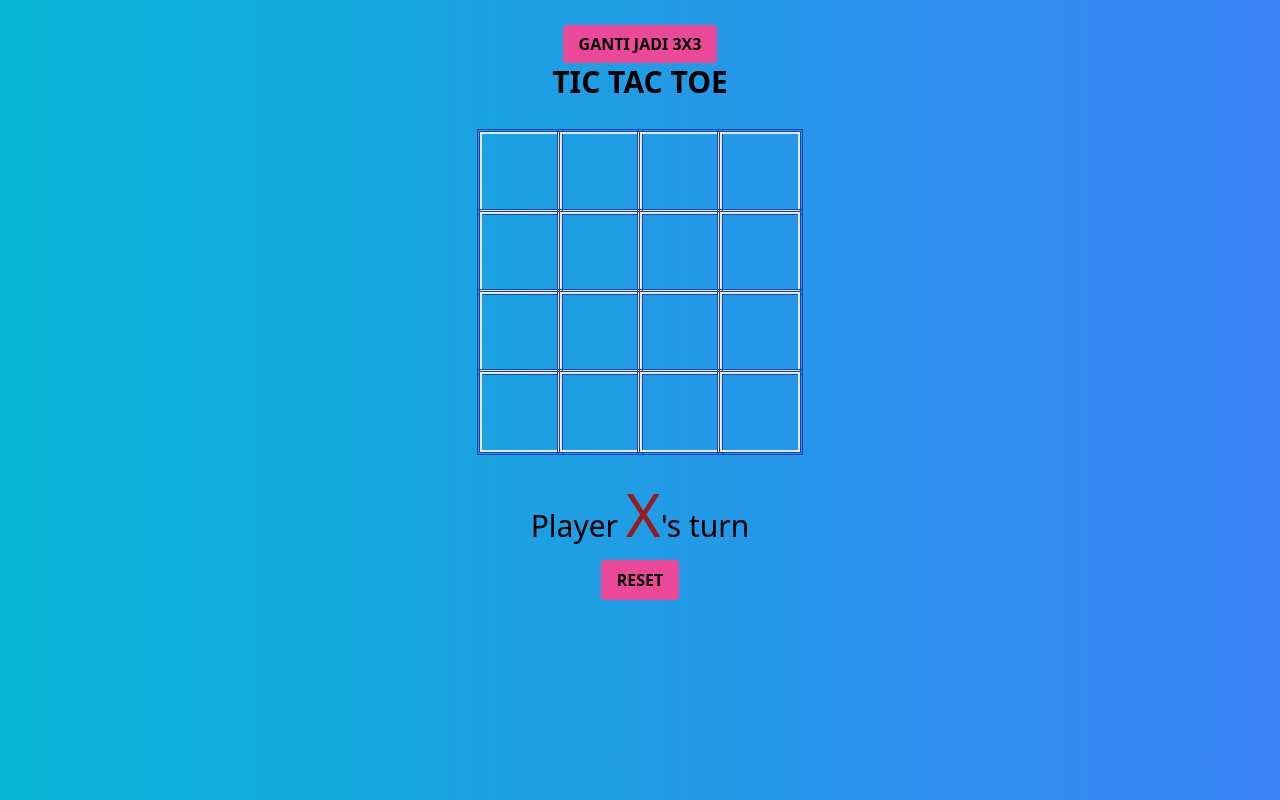
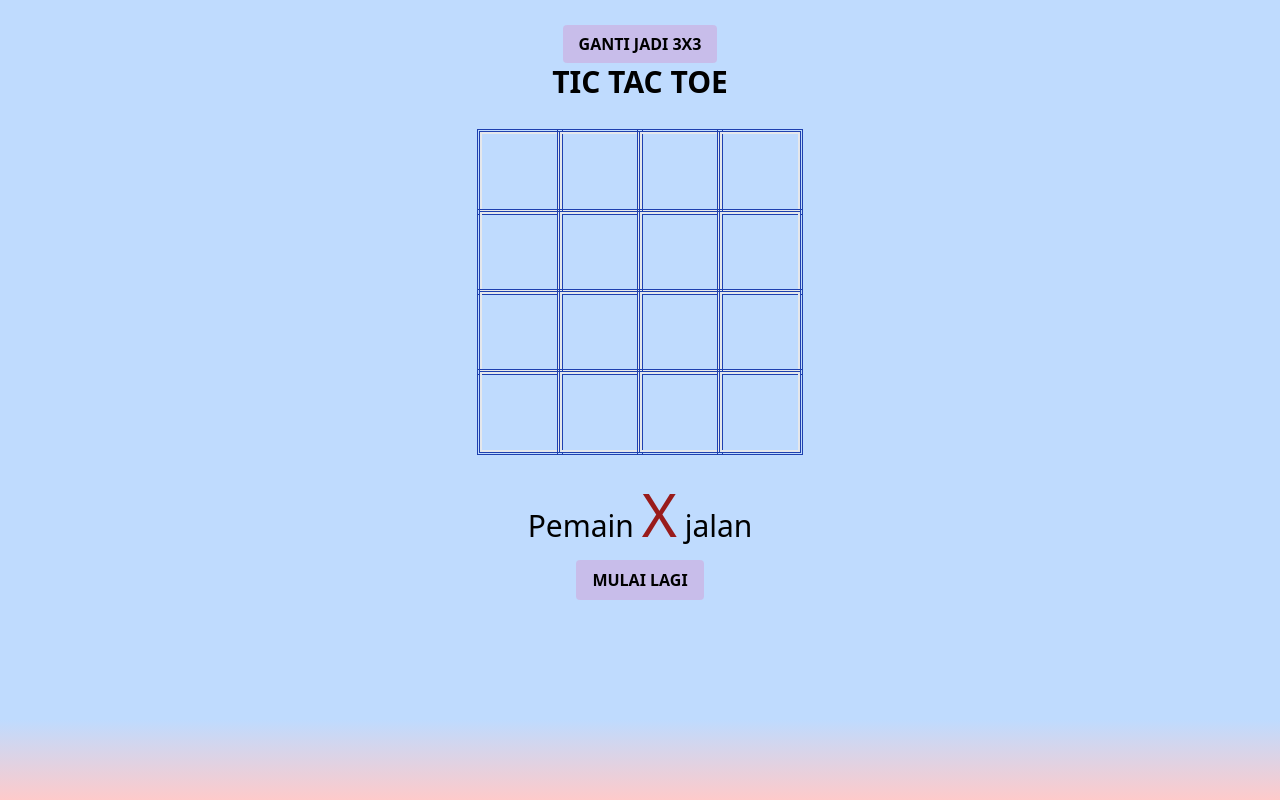
Before and after one commit to knispel987/Tic-Tac-Toe, a Vue app: page /game4x4 in a window 1280 px wide. Built offline with nearby package versions, Linux system fonts and the light colour scheme.

Commit message:
udah Bahasa Indonesia

```diff
--- a/src/App.vue
+++ b/src/App.vue
@@ -3,7 +3,9 @@ import { RouterLink, RouterView } from "vue-router";
 </script>
 
 <template>
-  <div class="pt-8 text-center h-screen bg-gradient-to-r from-cyan-500 to-blue-500">
+  <div
+    class="pt-8 text-center h-screen bg-[image:linear-gradient(to_bottom,theme(colors.blue.200)_90%,theme(colors.red.200))]"
+  >
     <RouterView />
   </div>
 </template>
--- a/src/components/Game3x3.vue
+++ b/src/components/Game3x3.vue
@@ -58,7 +58,7 @@ const ResetGame = () => {
   <section>
     <div class="mb-2">
       <RouterLink
-        class="px-4 py-2 bg-pink-500 rounded uppercase font-bold hover:bg-pink-600 duration-300"
+        class="px-4 py-2 bg-pink-500/20 rounded uppercase font-bold hover:bg-pink-600 duration-300"
         to="/game4x4"
         >Ganti Jadi 4x4
       </RouterLink>
@@ -71,7 +71,7 @@ const ResetGame = () => {
           v-for="(cell, y) in row"
           :key="y"
           @click="MakeMove(x, y)"
-          :class="`border-2 outline-double w-24 h-24 hover:bg-indigo-500 flex items-center justify-center text-5xl cursor-pointer ${
+          :class="`border-2 outline-double w-24 h-24 hover:bg-indigo-500/20 flex items-center justify-center text-5xl cursor-pointer ${
             cell === 'X' ? 'text-red-800' : 'text-indigo-800'
           }`"
         >
@@ -82,11 +82,12 @@ const ResetGame = () => {
 
     <div class="text-center">
       <p class="text-3xl mb-4" v-if="!winner">
-        Player
+        Pemain
         <span
           :class="`text-6xl ${player === 'X' ? 'text-red-800' : 'text-indigo-800'}`"
           >{{ player }}</span
-        >'s turn
+        >
+        jalan
       </p>
 
       <p
@@ -94,18 +95,16 @@ const ResetGame = () => {
         class="text-6xl mb-4"
         :class="{ 'text-red-800': winner === 'X', 'text-indigo-800': winner === 'O' }"
       >
-        '{{ winner }}' Wins!
+        '{{ winner }}' <span class="text-gray-800 text-3xl">Menang!</span>
       </p>
 
       <button
         @click="ResetGame"
-        class="px-4 py-2 bg-pink-500 rounded uppercase font-bold hover:bg-pink-600 duration-300"
+        class="px-4 py-2 bg-pink-500/20 rounded uppercase font-bold hover:bg-pink-600 duration-300"
       >
-        Reset
+        Mulai lagi
       </button>
     </div>
-    <div v-if="winner">
-      <Watermark />
-    </div>
+    <Watermark v-if="winner" />
   </section>
 </template>
--- a/src/components/Game4x4.vue
+++ b/src/components/Game4x4.vue
@@ -67,7 +67,7 @@ const ResetGame = () => {
   <section>
     <div class="mb-2">
       <RouterLink
-        class="px-4 py-2 bg-pink-500 rounded uppercase font-bold hover:bg-pink-600 duration-300"
+        class="px-4 py-2 bg-pink-500/20 rounded uppercase font-bold hover:bg-pink-600 duration-300"
         to="/"
         >Ganti Jadi 3x3
       </RouterLink>
@@ -80,7 +80,7 @@ const ResetGame = () => {
           v-for="(cell, y) in row"
           :key="y"
           @click="MakeMove(x, y)"
-          :class="`border-2 outline-double w-20 h-20 hover:bg-indigo-500 flex items-center justify-center text-4xl cursor-pointer ${
+          :class="`border-2 outline-double w-20 h-20 hover:bg-indigo-500/20 flex items-center justify-center text-4xl cursor-pointer ${
             cell === 'X' ? 'text-red-800' : 'text-blue-800'
           }`"
         >
@@ -91,11 +91,11 @@ const ResetGame = () => {
   </section>
   <div class="text-center">
     <p class="text-3xl mb-4" v-if="!winner">
-      Player
+      Pemain
       <span :class="`text-6xl ${player === 'X' ? 'text-red-800' : 'text-indigo-800'}`">{{
         player
-      }}</span
-      >'s turn
+      }}</span>
+      jalan
     </p>
 
     <p
@@ -103,14 +103,14 @@ const ResetGame = () => {
       class="text-6xl mb-4"
       :class="{ 'text-red-800': winner === 'X', 'text-indigo-800': winner === 'O' }"
     >
-      '{{ winner }}' <span class="text-gray-800 text-3xl">Wins!</span>
+      '{{ winner }}' <span class="text-gray-800 text-3xl">Menang!</span>
     </p>
 
     <button
       @click="ResetGame"
-      class="px-4 py-2 bg-pink-500 rounded uppercase font-bold hover:bg-pink-600 duration-300"
+      class="px-4 py-2 bg-pink-500/20 rounded uppercase font-bold hover:bg-pink-600 duration-300"
     >
-      Reset
+      Mulai lagi
     </button>
   </div>
   <Watermark v-if="winner" />
```
